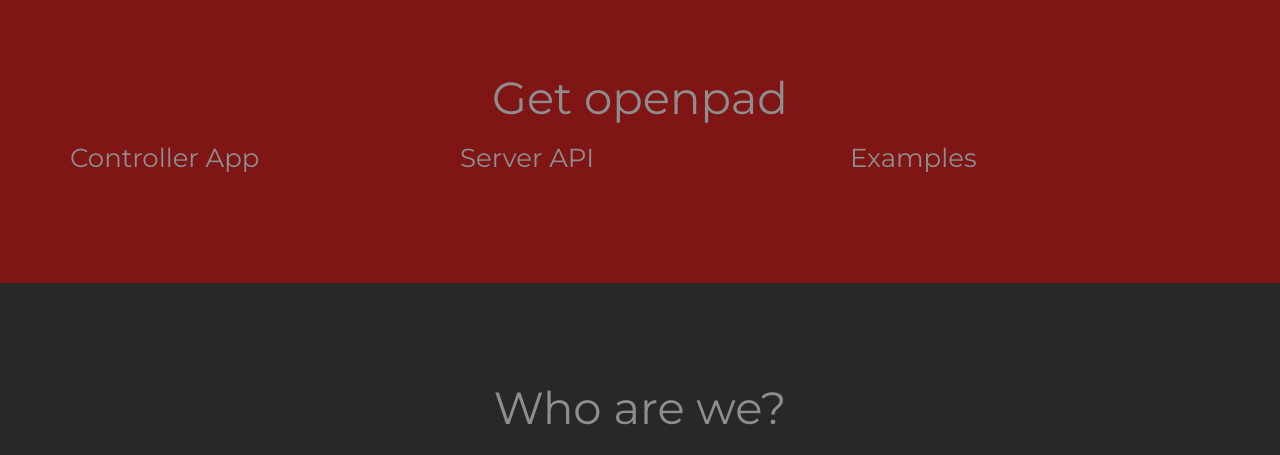
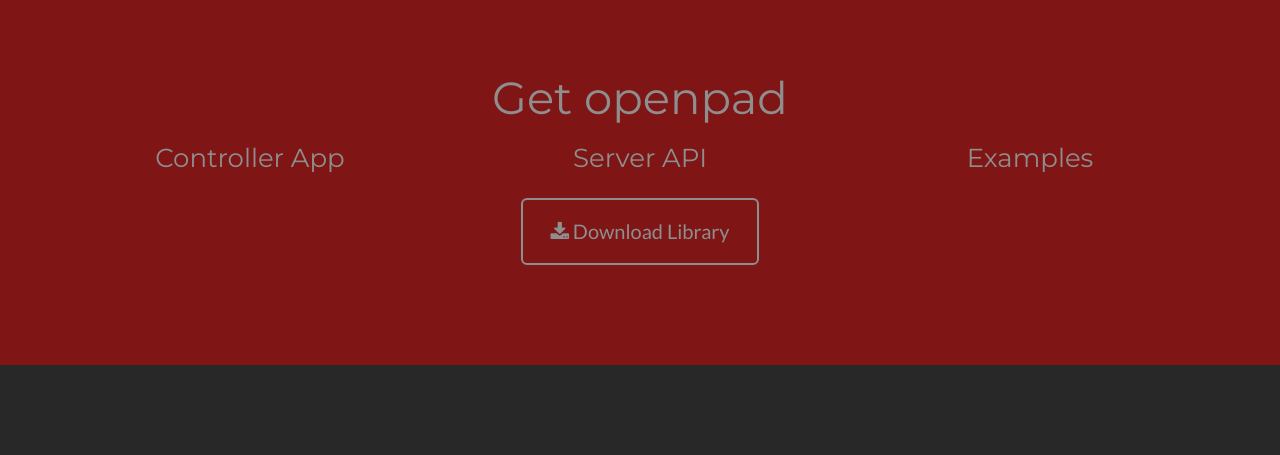
Before and after one commit to openpad/openpad.github.io, a plain HTML site: page index.html in a window 1280 px wide. Shown: the part 2060-2515 px from the top of the page. Drawn offline with nearby package versions, Linux system fonts and the light colour scheme.

Commit message:
Added library download button

```diff
--- a/css/openpad.css
+++ b/css/openpad.css
@@ -263,9 +263,9 @@
 
 .btn-outline {
     margin-top: 15px;
-    border: solid 2px #fff;
+    border: solid 2px #8e8e8e;
     font-size: 20px;
-    color: #fff;
+    color: #8e8e8e;
     background: 0 0;
     transition: all .3s ease-in-out;
 }
@@ -275,7 +275,7 @@
 .btn-outline:active,
 .btn-outline.active {
     border: solid 2px #fff;
-    color: #18bc9c;
+    color: #8e8e8e;
     background: #fff;
 }
 
--- a/index.html
+++ b/index.html
@@ -144,14 +144,17 @@
                 </div>
             </div>
             <div class="row">
-                <div class="col-sm-4">
-                    <h3>Controller App</h3>
+                <div class="col-sm-4 text-center">
+                    <h3 class="text-center">Controller App</h3>
                 </div>
-                <div class="col-sm-4">
-                    <h3>Server API</h3>
+                <div class="col-sm-4 text-center">
+                    <h3 class="text-center">Server API</h3>
+                    <a href="/openpad-lib.zip" class="btn btn-lg btn-outline">
+                        <i class="fa fa-download"></i> Download Library
+                    </a>
                 </div>
-                <div class="col-sm-4">
-                    <h3>Examples</h3>
+                <div class="col-sm-4 text-center">
+                    <h3 class="text-center">Examples</h3>
                 </div>
             </div>
         </div>
```
Also changed, not shown: 1 other file.
